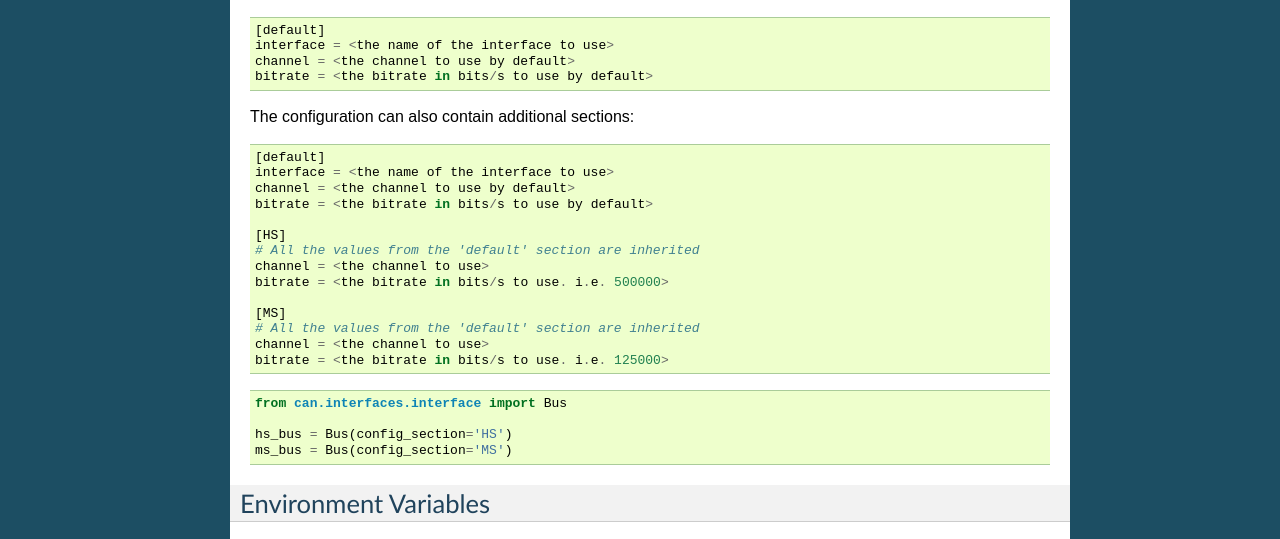
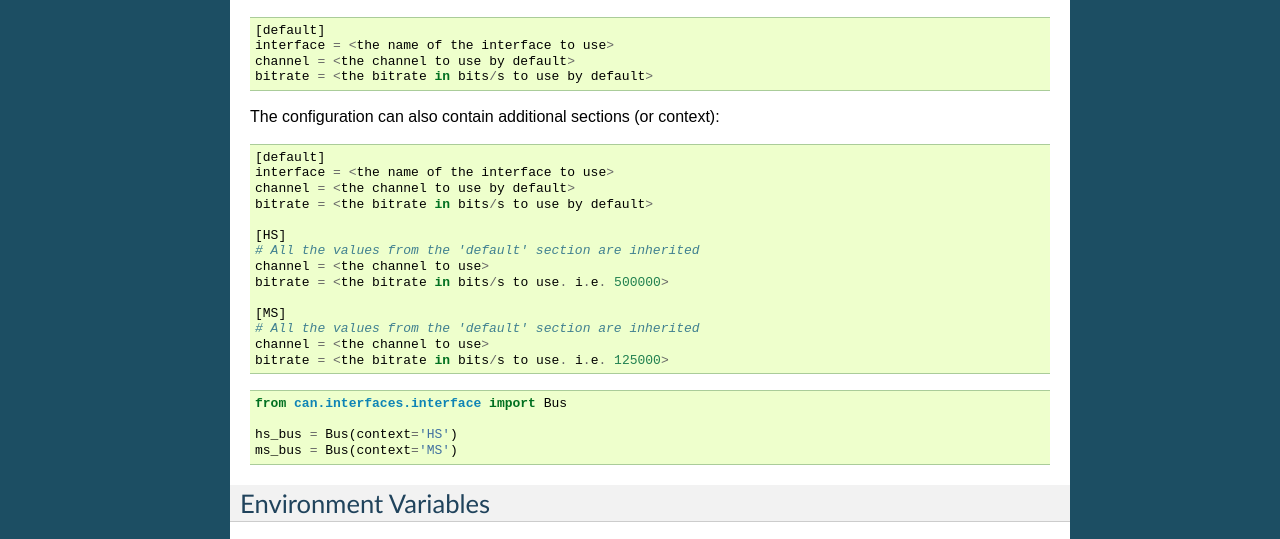
Before and after one commit to hardbyte/python-can, a Sphinx documentation site: the page built from doc/configuration.rst, in a window 1280 px wide. Shown: the part 898-1437 px from the top of the page. Built offline with Sphinx 7.4.7, drawn with Linux system fonts in a browser that asks for light colours.

Commit message:
Fix doc to reflect the correct argument `context`

```diff
--- a/doc/configuration.rst
+++ b/doc/configuration.rst
@@ -57,7 +57,7 @@ The configuration file sets the default interface and channel:
     bitrate = <the bitrate in bits/s to use by default>
 
 
-The configuration can also contain additional sections:
+The configuration can also contain additional sections (or context):
 
 ::
 
@@ -81,8 +81,8 @@ The configuration can also contain additional sections:
 
     from can.interfaces.interface import Bus
 
-    hs_bus = Bus(config_section='HS')
-    ms_bus = Bus(config_section='MS')
+    hs_bus = Bus(context='HS')
+    ms_bus = Bus(context='MS')
 
 Environment Variables
 ---------------------
```
